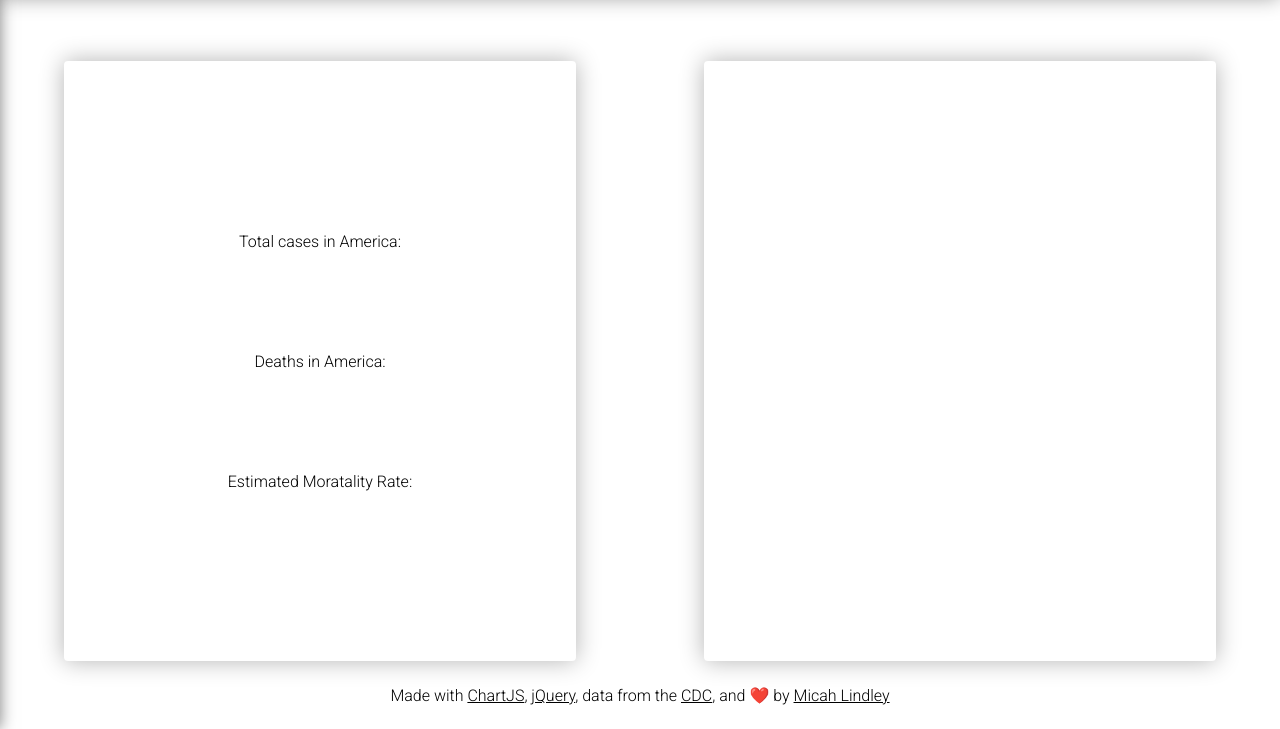
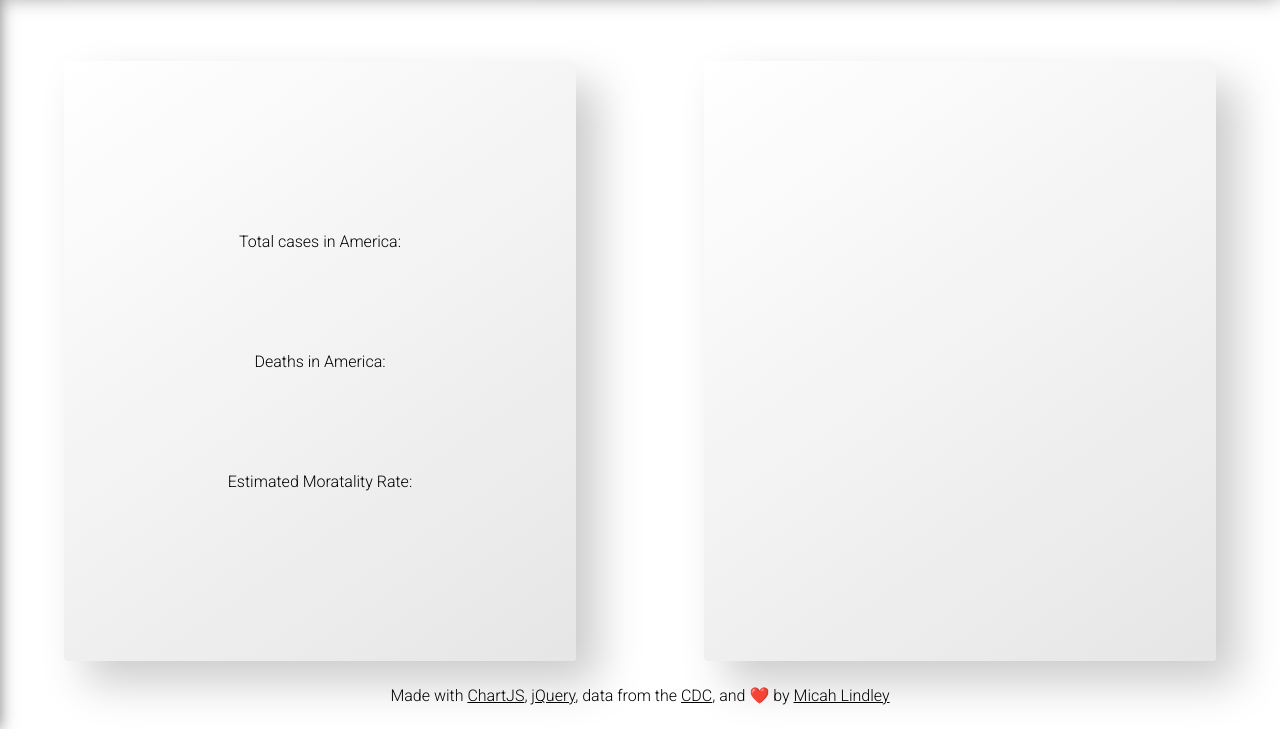
Before and after one commit to micahlt/COVID-19, a plain HTML site: page index.html in a window 1280 px wide. Shown: the part 71-800 px from the top of the page. Drawn offline with nearby package versions, Linux system fonts and the light colour scheme; no server answers.

Commit message:
Neumorphism cards

```diff
--- a/style.css
+++ b/style.css
@@ -32,11 +32,13 @@ h1 {
 .box {
   height: 75vh;
   width: 45vw;
-  background-color: white;
   box-shadow: rgba(0,0,0,0.3) 0 0 25px;
   margin-left: 5vw;
   margin-right: 5vw;
   border-radius: 4px;
+  background: linear-gradient(145deg, #ffffff, #e6e6e6);
+  box-shadow:  22px 22px 44px #cccccc,
+             -22px -22px 44px #ffffff;
 }
 
 .main-container {
```
